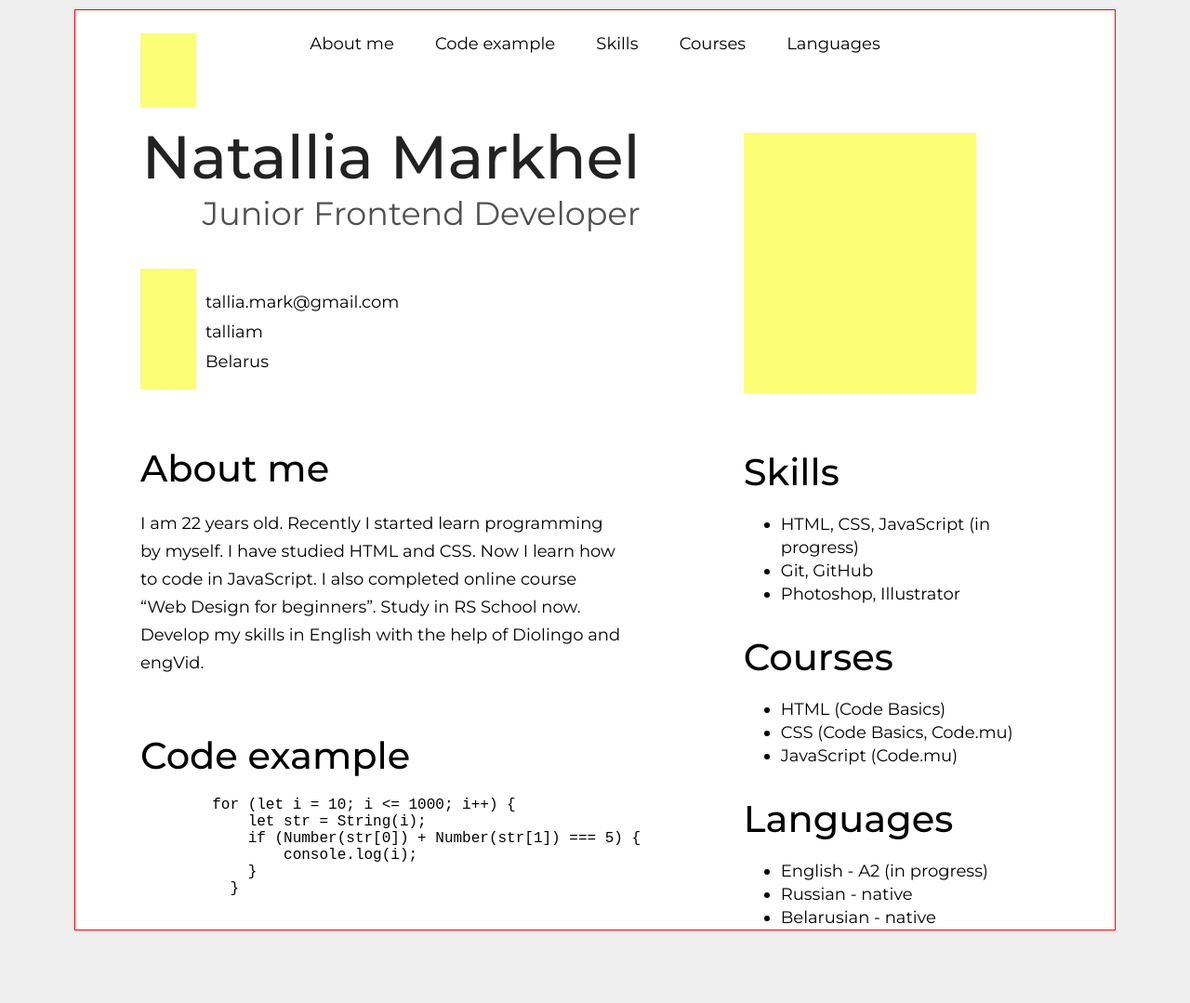
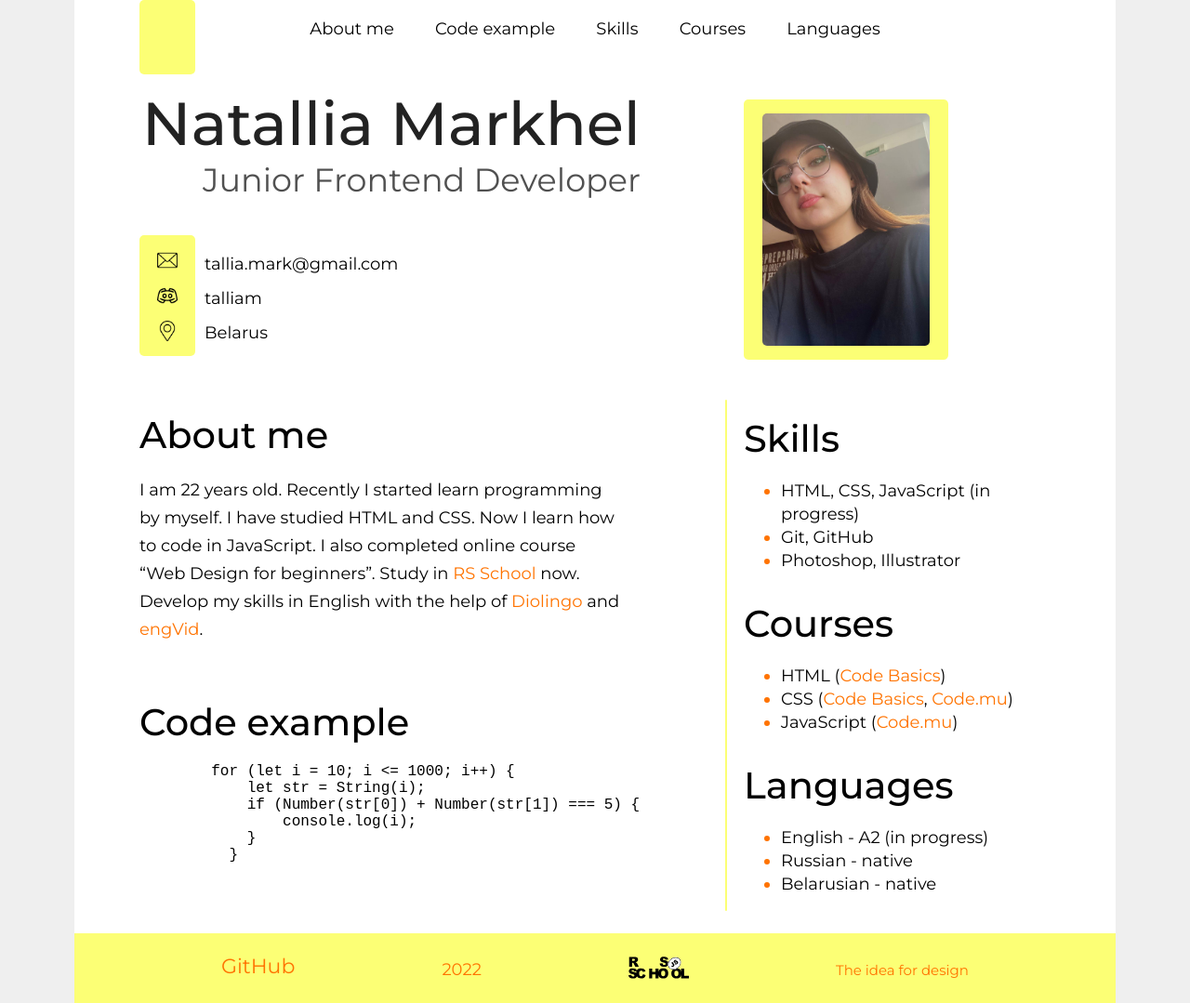
Before and after one commit to talliam/old, a plain HTML site: page index.html in a window 1280 px wide. Shown: the whole page at 93% size. Before the commit the page ends 1011 px from the top, so only its background shows below. Drawn offline with Linux system fonts and the light colour scheme.

Commit message:
feat: add index.html wiht footer, add styles for style.css, add pictures

```diff
--- a/index.html
+++ b/index.html
@@ -27,7 +27,11 @@
                         <h2>Junior Frontend Developer</h2>
                     </div>
                     <div class="contact">
-                        <div class="rectangle-contact"></div>
+                        <div class="rectangle-contact">
+                            <img src="./assets/mail.png" alt="Mail icon">
+                            <img src="./assets/discord.png" alt="Discord icon">
+                            <img src="./assets/location.png" alt="Location icon">
+                        </div>
                         <div class="mail">
                             <p>tallia.mark@gmail.com</p>
                             <p>talliam</p>
@@ -40,7 +44,7 @@
                             I am 22 years old. Recently I started learn programming by myself.
                             I have studied HTML and CSS. Now I learn how to code in JavaScript.
                             I also completed online course “Web Design for beginners”.
-                            Study in RS School now. Develop my skills in English with the help of Diolingo and engVid.
+                            Study in <a href="https://rs.school">RS School</a> now. Develop my skills in English with the help of <a href="https://www.duolingo.com/learn">Diolingo</a> and <a href="https://www.engvid.com">engVid</a>.
                         </p>
                     </div>
                     <div class="code-example">
@@ -58,7 +62,10 @@
                     </div>
                 </main>
                 <aside class="right">
-                    <div class="photo"></div>
+                    <div class="photo">
+                        <img src="assets/my_photo.jpg" alt="My photo">
+                    </div>
+                    <div class="line"></div>
                     <div class="skills">
                         <h2>Skills</h2>
                         <ul>
@@ -70,9 +77,9 @@
                     <div class="courses">
                         <h2>Courses</h2>
                         <ul>
-                            <li>HTML (Code Basics)</li>
-                            <li>CSS (Code Basics, Code.mu)</li>
-                            <li>JavaScript (Code.mu)</li>
+                            <li>HTML (<a href="https://code-basics.com/ru/languages/html" >Code Basics</a>)</li>
+                            <li>CSS (<a href="https://code-basics.com/ru/languages/css">Code Basics</a>, <a href="https://code.mu/ru/markup/book/prime/" >Code.mu</a>)</li>
+                            <li>JavaScript (<a href="https://code.mu/ru/javascript/book/prime/" >Code.mu</a>)</li>
                         </ul>
                     </div>
                     <div class="languages">
@@ -86,7 +93,12 @@
                 </aside>
             </div>
             <footer>
-
+                <div class="footer">
+                    <a href="https://github.com/talliam">GitHub</a>
+                    <p>2022</p>
+                    <a href="https://rs.school/js/"><img src="./assets/rs_school_icor.svg" alt="Курс «JavaScript/Front-end»"></a>
+                    <a href="https://www.freepik.com/author/oxurra" class="design">The idea for design</a>
+                </div>
             </footer>
         </div>
     </body>
--- a/style.css
+++ b/style.css
@@ -7,9 +7,8 @@ body {
     background-color: #EFEFEF;
 }
 .wrapper {
-    border: 1px solid red;
     width: 1120px;
-    margin: 10px auto;
+    margin: -25px auto;
     padding: 0px 70px;
     background-color: white;
 }
@@ -22,8 +21,10 @@ header {
     height: 80px;
     background-color: #FCFF75;
     position: absolute;
+    border-radius: 5px;
 }
 nav {
+    padding-top: 20px;
     margin-top: 25px;
 }
 nav a {
@@ -34,7 +35,7 @@ nav a {
     color: black;
 }
 nav a:hover {
-    color: #727403;
+    color: #ff7300;
     text-decoration: underline;
 }
 .container {
@@ -64,15 +65,33 @@ nav a:hover {
     width: 60px;
     height: 130px;
     background-color: #FCFF75;
+    display: flex;
+    flex-direction: column;
+    align-items: center;
+    justify-content: space-evenly;
+    border-radius: 5px;
+}
+.rectangle-contact img {
+    height: 22px;
+    width: 22px;
 }
 .mail {
     font-size: 18px;
     position: absolute;
-    top: 15px;
+    top: 5px;
     left: 70px;
 }
 .mail p {
-    margin: 10px 0px;
+    margin: 15px 0px;
+}
+.me a,
+.courses a {
+    text-decoration: none;
+    color: #ff7300;
+}
+.me a:hover,
+.courses a:hover {
+    text-decoration: underline;
 }
 .me,
 .code-example,
@@ -112,10 +131,17 @@ aside {
     width: 330px;
 }
 .photo {
-    width: 250px;
+    width: 220px;
     height: 280px;
     background-color: #FCFF75;
     margin-top: 14px;
+    border-radius: 5px;
+}
+.photo img {
+    width: 180px;
+    height: 250px;
+    margin: 15px 20px;
+    border-radius: 5px;
 }
 .skills {
     margin-top: 60px;
@@ -127,3 +153,45 @@ aside {
     font-size: 18px;
     line-height: 25px;
 }
+li::marker {
+    color: #ff7300;
+}
+.line {
+    width: 2px;
+    height: 550px;
+    background-color: #FCFF75;
+    position: absolute;
+    top: 430px;
+    margin-left: -20px;
+    border-radius: 5px;
+}
+.footer {
+    height: 75px;
+    background-color: #fcff75;
+    margin: 40px -70px 0px;
+    display: flex;
+    justify-content: space-evenly;
+}
+.footer a {
+    margin-top: 22px;
+    font-size: 22px;
+    text-decoration: none;
+    color: #ff7300;
+}
+.footer a:hover{
+    text-decoration: underline;
+}
+.footer img {
+    margin-top: -18px;
+    height: 65px;
+    width: 65px;
+}
+.footer p {
+    margin-top: 28px;
+    font-size: 18px;
+    color: #ff7300;
+}
+.footer .design {
+    font-size: 15px;
+    margin-top: 30px;
+}
```
Also changed, not shown: assets/discord.png (added), assets/location.png (added), assets/mail.png (added), assets/my_photo.jpg (added), assets/rs_school_icor.svg (added).
